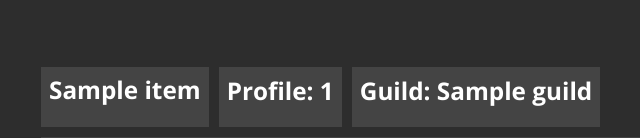
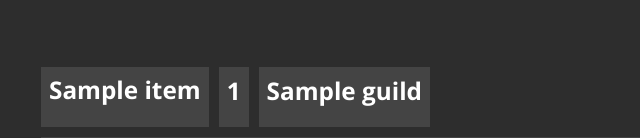
Before and after one commit to kevin-dough/dungeon-ranker, a Flask app: a page that uses templates/stats.html in a window 1280 px wide. Shown: the part 75-213 px from the top of the page, without its empty margins (24-664 px from the left). Run offline with Flask 2, Linux system fonts and the light colour scheme; a database or web service that is not in the repository returns one stand-in record (values such as "Sample title"); data that the repository does not hold is empty; some libraries are stand-ins or nearby versions.

```diff
--- a/templates/stats.html
+++ b/templates/stats.html
@@ -9,8 +9,8 @@
 <div class="row" style="overflow:hidden;max-width:100%;height:60px">
     <div class="row" style="width:800px;margin-left:80px">
         <h1 class="profileTitle titleBox">{{username}}</h1>
-        <button style="margin-left:10px;border:none;background-color:#444444;" id="profilesList"><h1 style="padding-left:2px;padding-right:2px" class="profileTitle titleBox">Profile: {{profile}}</h1></button>
-        <button style="margin-left:10px;border:none;background-color:#444444;display:{{guild.exist}}" id="guildInfo"><h1 style="padding-left:2px;padding-right:2px" class="profileTitle titleBox">Guild: {{guild.name}}</h1></button>
+        <button style="margin-left:10px;border:none;background-color:#444444;" id="profilesList"><h1 style="padding-left:2px;padding-right:2px" class="profileTitle titleBox">{{profile}}</h1></button>
+        <button style="margin-left:10px;border:none;background-color:#444444;display:{{guild.exist}}" id="guildInfo"><h1 style="padding-left:2px;padding-right:2px" class="profileTitle titleBox">{{guild.name}}</h1></button>
     </div>
     <div style="width:220px"></div>
     <div class="row justify-content-around" style="padding-top:20px;width:300px">
@@ -277,7 +277,7 @@
             <div class="row justify-content-center" style="padding-top:40px">
                 <div style="width:40%;margin-left:80px">
                     <!-- image of the rank given to user -->
-                    <img src="static/images/{{scoreimage}}.png" height="360" width="275">
+                    <img src="static/images/{{scoreimage}}.png" width="275">
                 </div>
                 <div style="width:40%;padding-top:20px;font-size:2em;margin-left:20px">
                     <!-- the player's calculated score and rank are displayed here -->
```
Also changed, not shown: static/images/search_box.png.
